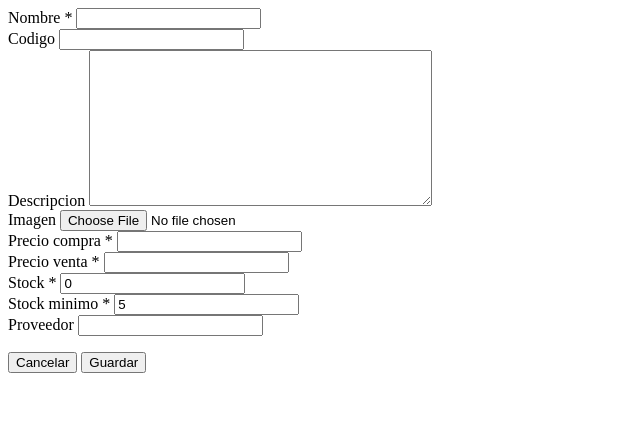
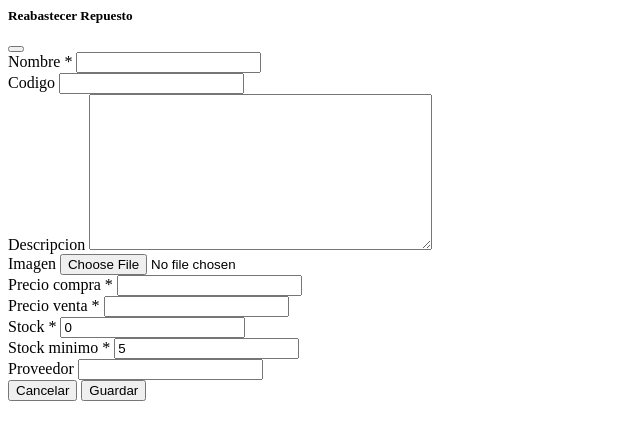
Before and after one commit to Jaisartuyk/taller-mec-nica, a Django app: page /repuestos/nuevo/ in a window 1280 px wide. Shown: the top 440 px of the page, without its empty margins (0-640 px from the left). Run offline with Django 5.2, Linux system fonts and the light colour scheme; a user stored in the database is signed in; some libraries are stand-ins or nearby versions.

Commit message:
Actualizacion de scripts

```diff
--- a/gestion_taller/templates/gestion_taller/repuesto_form_modal_content.html
+++ b/gestion_taller/templates/gestion_taller/repuesto_form_modal_content.html
@@ -4,7 +4,11 @@
 <div id="repuestoFormContainer">
   <form method="post" hx-post="{{ request.path }}" hx-target="#dialog">
     {% csrf_token %}
-
+    <div class="modal-header bg-primary text-white">
+      <h5 class="modal-title">Reabastecer Repuesto</h5>
+      <button type="button" class="btn-close btn-close-white" data-bs-dismiss="modal" aria-label="Close"></button>
+    </div>
+    <div class="modal-body">
       {% if form.instance.pk %}
         <input type="hidden" name="id" value="{{ form.instance.pk }}">
       {% endif %}
@@ -35,7 +39,6 @@
         {% endfor %}
       </div>
     </div>
-
     <div class="modal-footer">
       <button type="button" class="btn btn-outline-secondary" data-bs-dismiss="modal">
         <i class="bi bi-x-lg me-1"></i> Cancelar
```
Also changed, not shown: gestion_taller/templates/gestion_taller/home.html (+8 -10 lines). Lines whose indentation alone changed are shown as unchanged.
